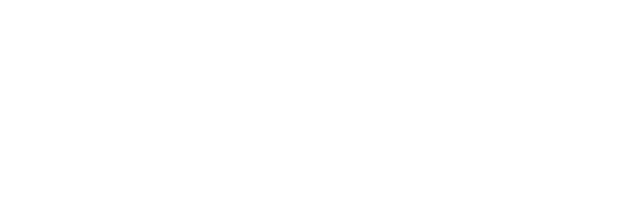
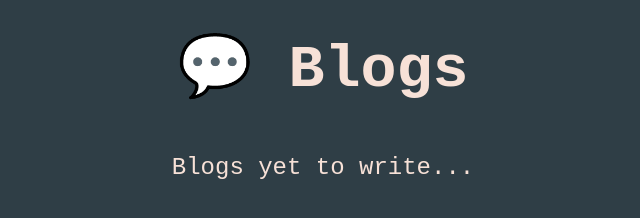
Before and after one commit to SZunaidA/personal-website, a plain HTML site: page blogs.html in a window 1280 px wide. Shown: the whole page, without its empty margins (317-957 px from the left). Drawn offline with Linux system fonts and the light colour scheme.

Commit message:
delete contact.html, add boilerplate blogs page

```diff
--- a/blogs.html
+++ b/blogs.html
@@ -0,0 +1,17 @@
+<!DOCTYPE html>
+<html lang="en">
+<head>
+    <link rel="stylesheet" type="text/css" href="style.css">
+    <link rel="stylesheet" type="text/css" href="other.css">
+
+    <meta charset="UTF-8">
+    <meta name="viewport" content="width=device-width, initial-scale=1.0">
+    <title>Blogs</title>
+</head>
+<body>
+    <div class="container">
+        <div class="title">&#128172; Blogs</div>
+        <div>Blogs yet to write...</div>
+    </div>
+</body>
+</html>
```
Also changed, not shown: contacts.html (deleted, +0 -12 lines), projects.html (+1 -1 lines).
